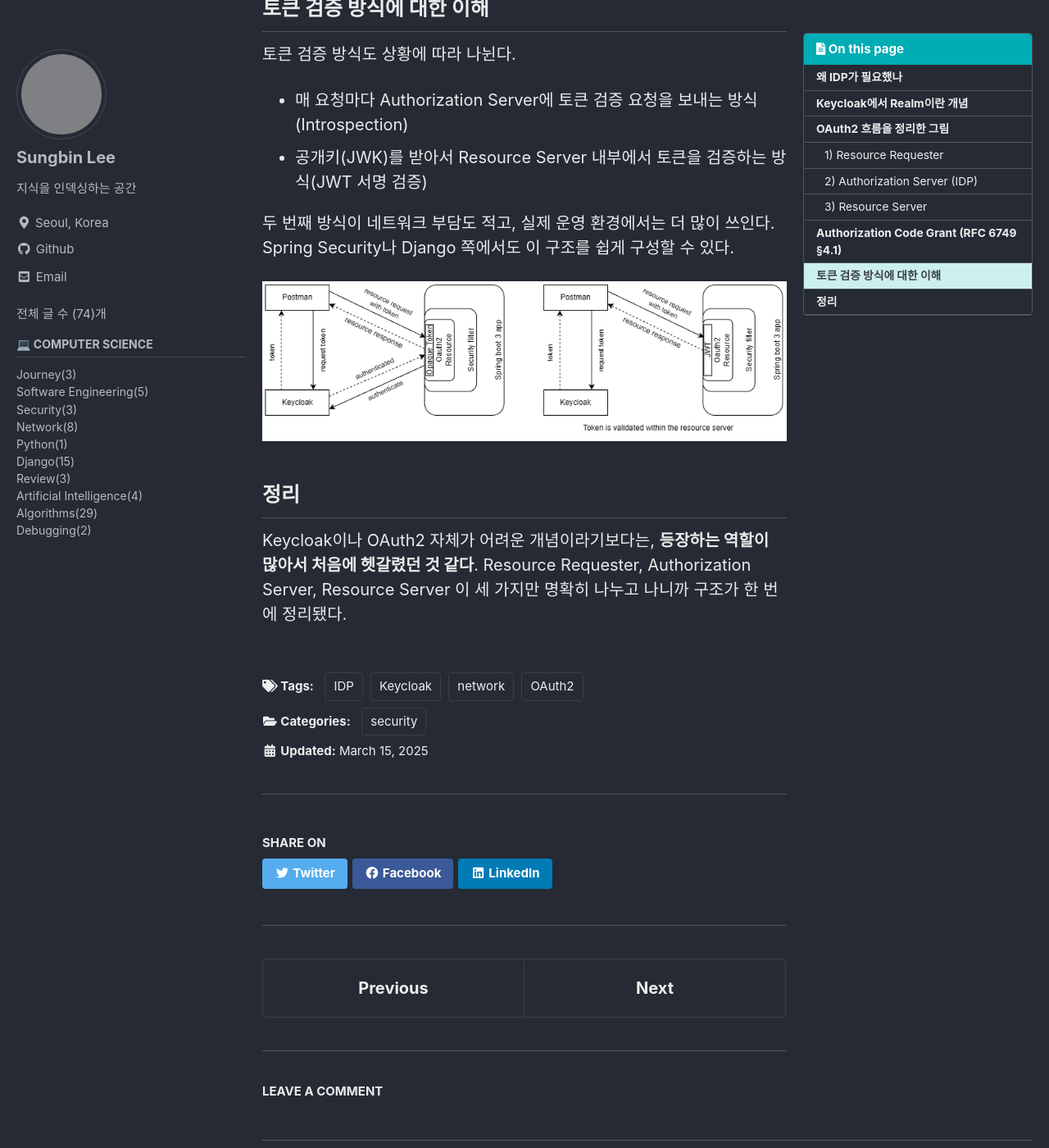
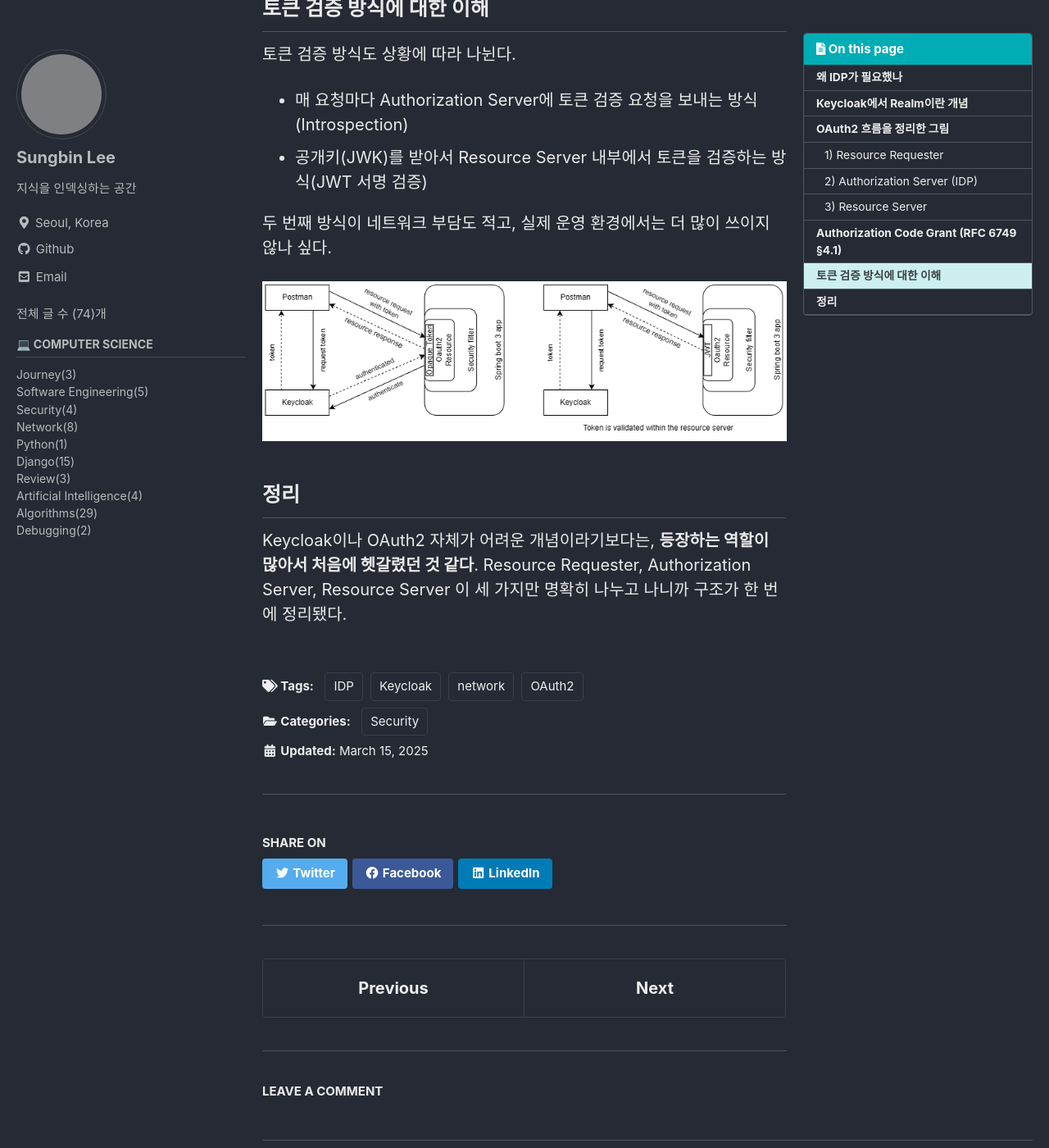
Before and after one commit to sungbinlee/tech.sungbinlee.dev, a Jekyll site: the page built from _posts/Security/2025-03-15-keycloak-oauth.md, in a window 1280 px wide and 1400 px high, scrolled down 3145 px. Shown: the whole window at 82% size. Built offline with Jekyll 4.4.1, drawn with Linux system fonts in a browser that asks for light colours; cached includes are drawn as plain includes; comment, search, counter and statistics services are not loaded; grey boxes are pictures that could not be loaded.

Commit message:
keyclaok 글 수정

```diff
--- a/_posts/Security/2025-03-15-keycloak-oauth.md
+++ b/_posts/Security/2025-03-15-keycloak-oauth.md
@@ -1,7 +1,7 @@
 ---
 title: "Keycloak + OAuth2 인증 흐름 살펴보기"
 categories:
-  - security
+  - Security
 tags:
   - Keycloak
   - OAuth2
@@ -67,7 +67,7 @@ Authorization Code Grant는 브라우저 리다이렉트 기반으로 동작하
 - 매 요청마다 Authorization Server에 토큰 검증 요청을 보내는 방식(Introspection)
 - 공개키(JWK)를 받아서 Resource Server 내부에서 토큰을 검증하는 방식(JWT 서명 검증)
 
-두 번째 방식이 네트워크 부담도 적고, 실제 운영 환경에서는 더 많이 쓰인다. Spring Security나 Django 쪽에서도 이 구조를 쉽게 구성할 수 있다.
+두 번째 방식이 네트워크 부담도 적고, 실제 운영 환경에서는 더 많이 쓰이지 않나 싶다.
 
 ![token-validation](/assets/images/security/keycloak-validate-token.png)
 
```
